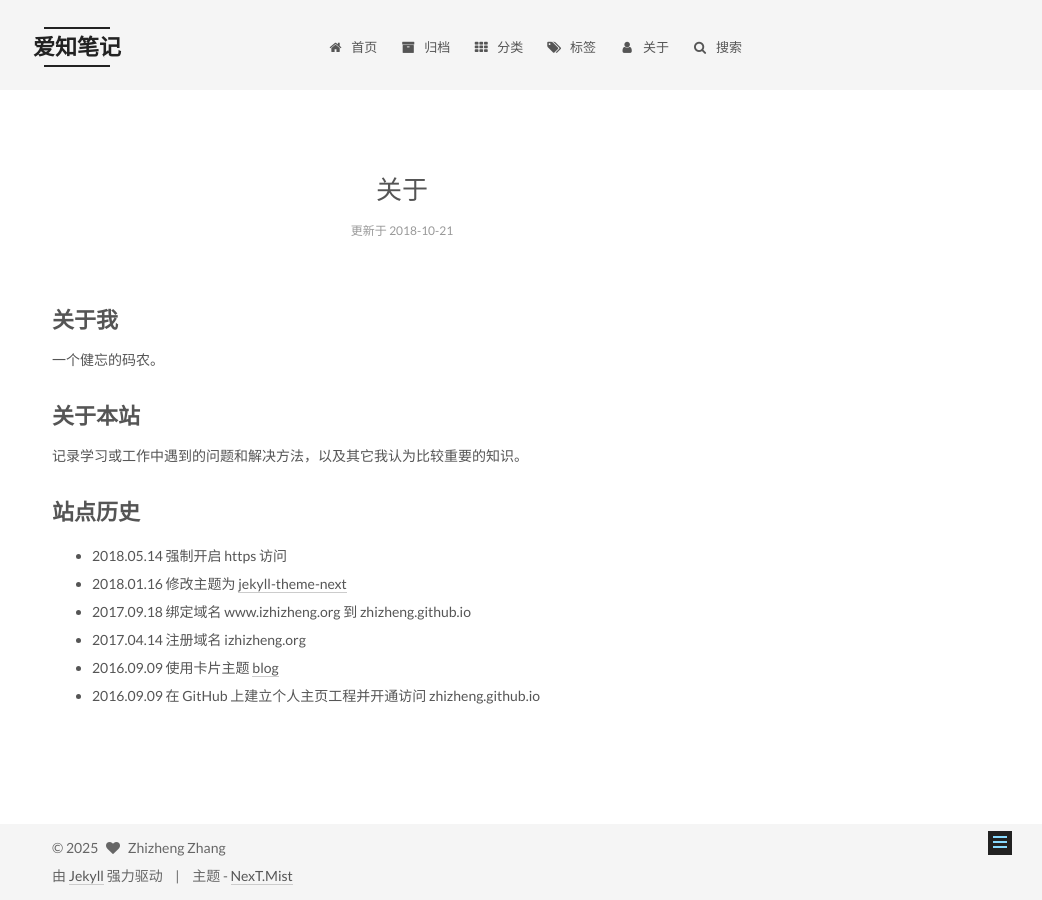
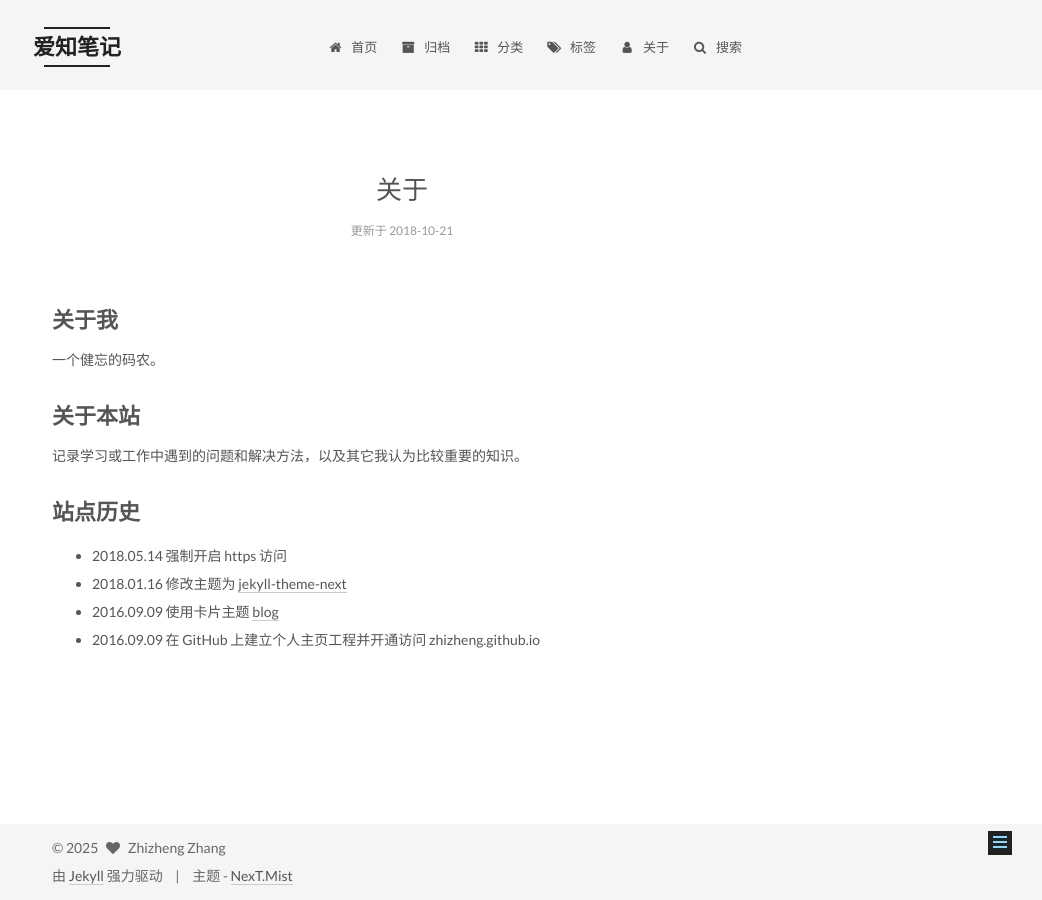
Before and after one commit to zhizheng/zhizheng.github.io, a Jekyll site: the page built from about/index.md, in a window 1280 px wide. Shown: the whole page, without its empty margins (238-1280 px from the left). Built offline with Jekyll 4.4.1, drawn with Linux system fonts in a browser that asks for light colours.

Commit message:
Update index.md

```diff
--- a/about/index.md
+++ b/about/index.md
@@ -17,7 +17,5 @@ type: about
 
 * 2018.05.14 强制开启 https 访问
 * 2018.01.16 修改主题为 [jekyll-theme-next](https://github.com/Simpleyyt/jekyll-theme-next/){:target="_blank"}{:rel="noopener noreferrer"}
-* 2017.09.18 绑定域名 www.izhizheng.org 到 zhizheng.github.io
-* 2017.04.14 注册域名 izhizheng.org
 * 2016.09.09 使用卡片主题 [blog](https://github.com/enml/blog/){:target="_blank"}{:rel="noopener noreferrer"}
 * 2016.09.09 在 GitHub 上建立个人主页工程并开通访问 zhizheng.github.io
```
